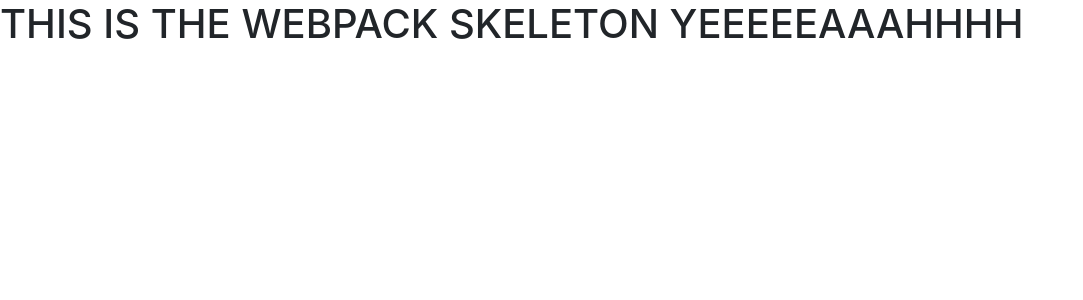
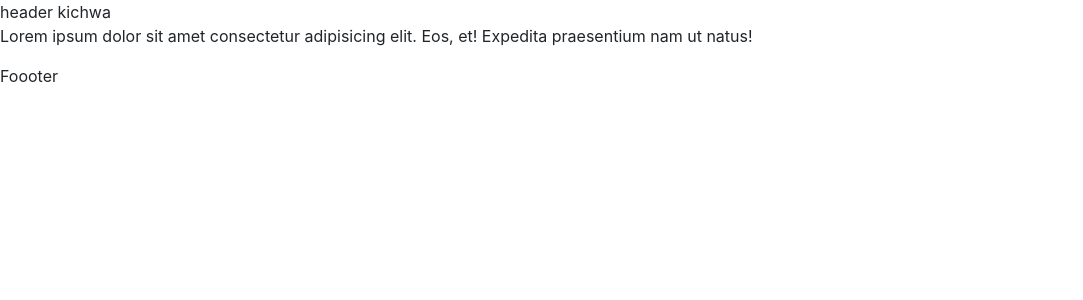
Before and after one commit to kagz/github-jobs-react-app, a React app: page / in a window 1280 px wide. Shown: the top 300 px of the page, without its empty margins (0-1083 px from the left). Built offline with nearby package versions, Linux system fonts and the light colour scheme.

Commit message:
added routes and basic  required components

```diff
--- a/src/App.jsx
+++ b/src/App.jsx
@@ -1,11 +1,17 @@
 import React from 'react';
+import { BrowserRouter as Router } from 'react-router-dom';
+import Footer from './components/Footer';
+import Header from './components/Header';
+import Routes from './Routes';
 
 function App() {
 	return (
 		<>
-			<h1>
-	THIS IS THE WEBPACK SKELETON YEEEEEAAAHHHH
-			</h1>
+			<Router>
+				<Header />
+				<Routes />
+				<Footer />
+			</Router>
 		</>
 	);
 }
--- /dev/null
+++ b/src/Routes.jsx
@@ -0,0 +1,15 @@
+import React from 'react';
+import { Switch, Route } from 'react-router-dom';
+import Home from './components';
+import JobDetail from './components/JobDetail';
+
+function Routes() {
+	return (
+		<Switch>
+			<Route path="/" exact component={Home} />
+			<Route path="/job/:id" exact component={JobDetail} />
+		</Switch>
+	);
+}
+
+export default Routes;
--- /dev/null
+++ b/src/components/Footer.jsx
@@ -0,0 +1,11 @@
+import React from 'react';
+
+function Footer() {
+	return (
+		<div>
+			Foooter
+		</div>
+	);
+}
+
+export default Footer;
--- /dev/null
+++ b/src/components/Header.jsx
@@ -0,0 +1,11 @@
+import React from 'react';
+
+function Header() {
+	return (
+		<div>
+			header kichwa
+		</div>
+	);
+}
+
+export default Header;
--- /dev/null
+++ b/src/components/JobDetail.jsx
@@ -0,0 +1,11 @@
+import React from 'react';
+
+function JobDetail() {
+	return (
+		<div>
+			JobDetail
+		</div>
+	);
+}
+
+export default JobDetail;
--- /dev/null
+++ b/src/components/index.jsx
@@ -0,0 +1,15 @@
+/* eslint-disable max-len */
+import React from 'react';
+
+function Home() {
+	return (
+		<>
+			<div className="container">
+				<p>Lorem ipsum dolor sit amet consectetur adipisicing elit. Eos, et! Expedita praesentium nam ut natus!</p>
+			</div>
+
+		</>
+	);
+}
+
+export default Home;
```
Also changed, not shown: src/components/header.scss (added).
